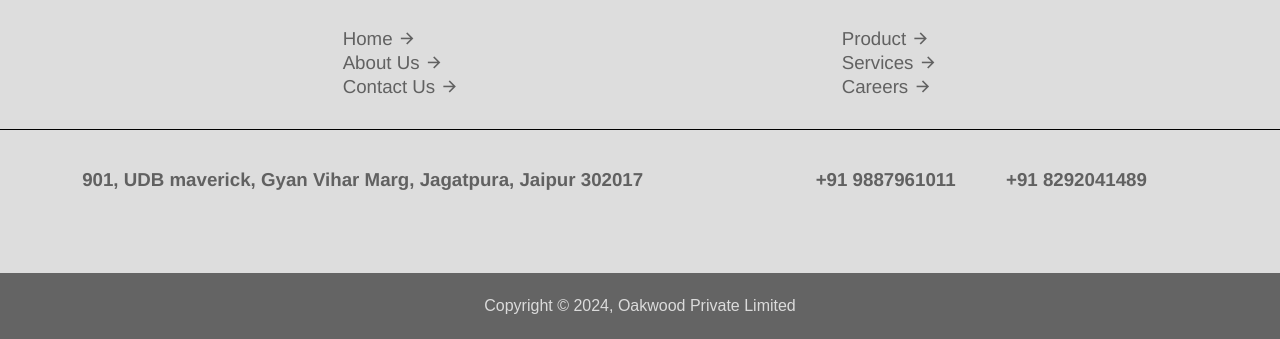
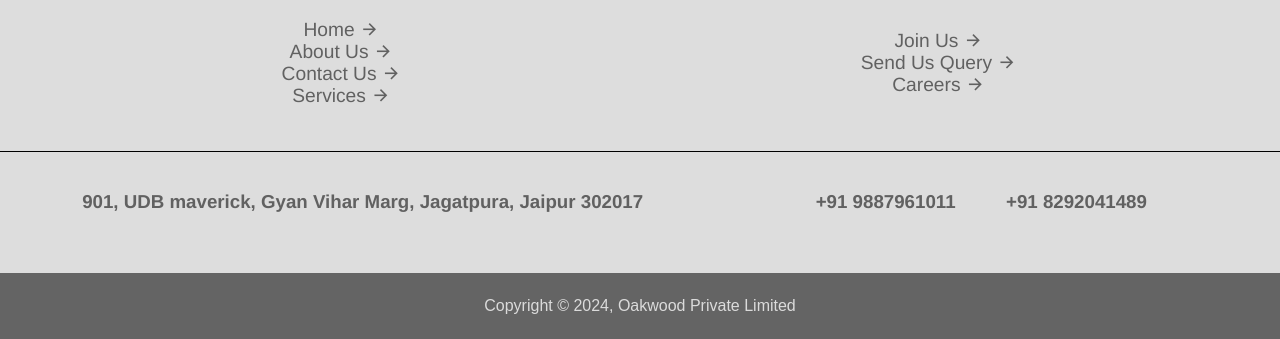
Before and after one commit to K-S11145T/OakWood, a plain HTML site: page index.html in a window 1280 px wide. Shown: the part 3104-3443 px from the top of the page. Drawn offline with nearby package versions, Linux system fonts and the light colour scheme.

Commit message:
Add files via upload

```diff
--- a/index.html
+++ b/index.html
@@ -23,6 +23,7 @@
         <a href="#">Shop With Us</a>
           <a href="#">Contact Us</a>
         <i class="ri-menu-4-line lg:hidden"></i>
+
       </div>
     </div>
     <section id="intro"class="center">
@@ -85,7 +86,7 @@
         <div class="service">
           <div class="imgs">
 
-            <img src="https://i.pinimg.com/236x/1d/f7/eb/1df7eb6ba6cc32f9d078cbfb761f5ba7.jpg" alt="">
+           <a href="#"> <img src="https://i.pinimg.com/236x/1d/f7/eb/1df7eb6ba6cc32f9d078cbfb761f5ba7.jpg" alt=""> </a>
           </div>
           <div class="text">
             <h2>FMCG</h2>
@@ -133,14 +134,15 @@
       </div>
       <div class="links">
         <div id="link1">
-          <h3>Home <i class="ri-arrow-right-line"></i></h3>
-          <h3>About Us <i class="ri-arrow-right-line"></i></h3>
-          <h3>Contact Us <i class="ri-arrow-right-line"></i></h3>
+          <a href="#">Home <i class="ri-arrow-right-line"></i></a>
+          <a href="#about-us">About Us <i class="ri-arrow-right-line"></i></a>
+          <a>Contact Us <i class="ri-arrow-right-line"></i></a>
+          <a href="#page2">Services <i class="ri-arrow-right-line"></i></a>
         </div>
         <div id="link2">
-          <h3>Product <i class="ri-arrow-right-line"></i></h3>
-          <h3>Services <i class="ri-arrow-right-line"></i></h3>
-          <h3>Careers <i class="ri-arrow-right-line"></i></h3>
+          <a>Join Us <i class="ri-arrow-right-line"></i></a>
+          <a>Send Us Query <i class="ri-arrow-right-line"></i></a>
+          <a>Careers <i class="ri-arrow-right-line"></i></a>
         </div>
       </div>
       <div id="add">
--- a/style.css
+++ b/style.css
@@ -151,7 +151,7 @@ html, body{
   background:linear-gradient(rgb(34, 34, 34), rgb(158, 158, 158) );
   display: flex;
   flex-direction: column;
-  justify-content: space-around;
+  justify-content: space-evenly;
   height: 40vh;
   padding: 5vh;
   width: 30%;
@@ -715,7 +715,6 @@ font-weight: 500;
     font-size: small;
   }
 
-
 }
 
 #copy{
@@ -738,9 +737,55 @@ font-weight: 500;
     flex-direction: column;
     display: flex;
     justify-content: center;
-    gap: 4%;
+    gap: 2%;
     align-items: center;
+    color: #616161;
+    font-family: 'Franklin Gothic Medium', 'Arial Narrow', Arial, sans-serif;
+  }
+  .links{
+
+    width: 100%;
+    height: 40%;
+  }
+  .links a{
+    /* background-color: red; */
+    cursor: pointer;
+    font-size: larger;
     font-family: 'Franklin Gothic Medium', 'Arial Narrow', Arial, sans-serif;
     color: #616161;
+    text-decoration: none;
 
   }
+  #link1{
+    display: flex;
+    flex-direction: column;
+    justify-content: center;
+    align-items: center;
+    width: 40%;
+    height: 60%;
+  }
+  #link2{
+    align-items: center;
+    justify-content: center;
+    display: flex;
+    flex-direction: column;
+    width: 40%;
+    height: 60%;
+
+
+  }
+
+  #link1 a:hover i{
+    margin-left: 10px;
+    transition-duration: 300ms;
+
+  }
+
+
+  .links i{
+    transition-duration: 300ms;
+  }
+  #link2 a:hover i{
+    margin-left: 10px;
+    transition-duration: 300ms;
+  }
```
